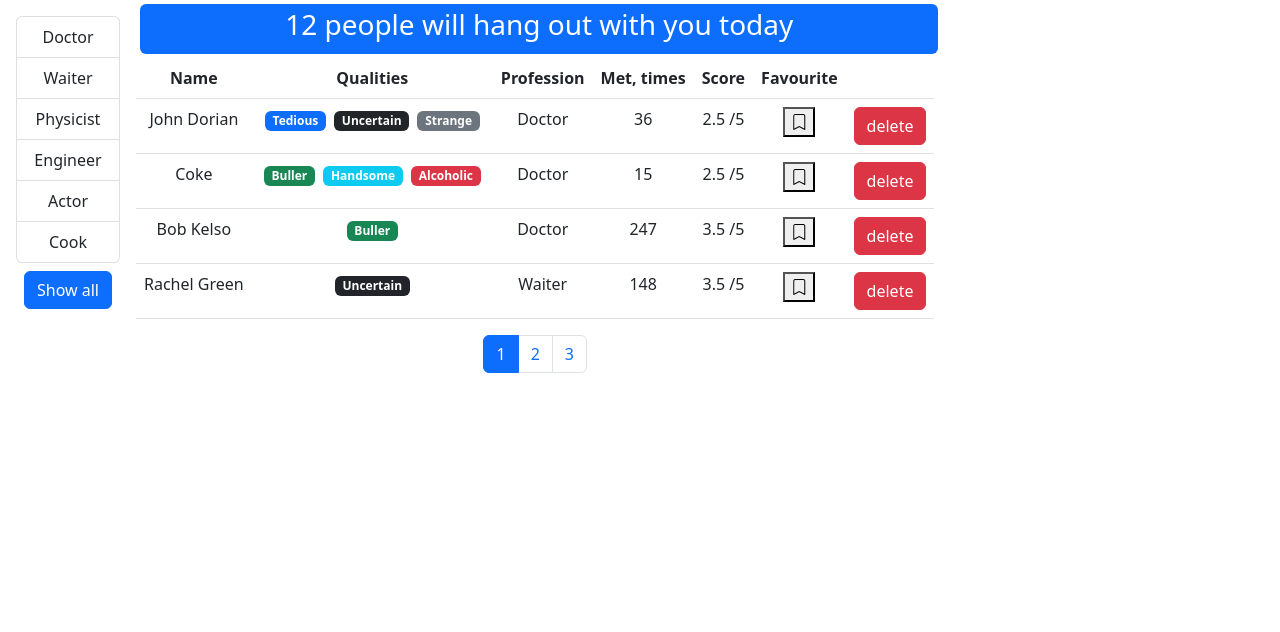
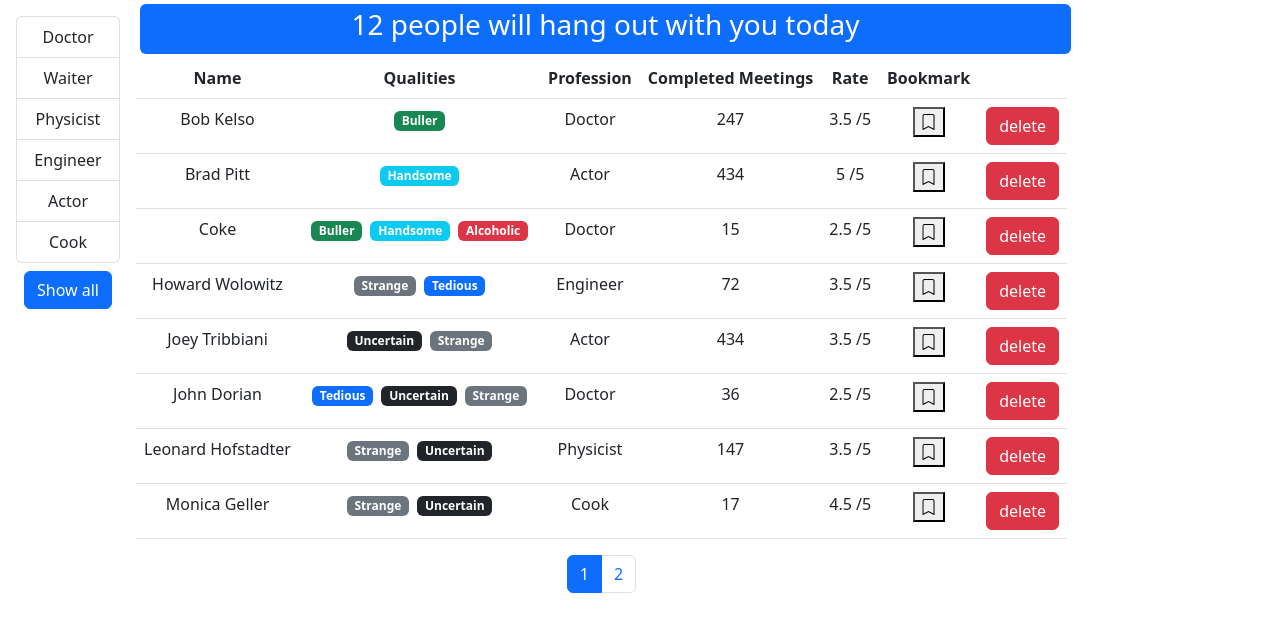
Before and after one commit to Aleksei-code/fast_dating-react_project, a React (Create React App) app: page /users in a window 1280 px wide. Shown: the top 632 px of the page. Built offline with nearby package versions, Linux system fonts and the light colour scheme.

Commit message:
add table filter

```diff
--- a/src/App.jsx
+++ b/src/App.jsx
@@ -8,7 +8,7 @@ function App() {
     useEffect(() => {
         api.users.fetchAll().then((data) => setUsers(data));
     }, []);
-    const pageSize = 4;
+    const pageSize = 8;
 
     const handleDeleteUser = (id) => {
         setUsers(users.filter((user) => user._id !== id));
--- a/src/components/users.jsx
+++ b/src/components/users.jsx
@@ -1,16 +1,18 @@
 import React, { useState, useEffect } from "react";
 import { paginate } from "../utils/paginate";
 import Pagination from "./pagination";
-import { User } from "./user";
 import PropTypes from "prop-types";
 import GroupList from "./grouplist";
 import api from "../api/index";
 import SearchStatus from "./searchStatus";
+import UsersTable from "./usersTable";
+import _ from "lodash";
 
 const Users = ({ users: allUsers, pageSize, ...rest }) => {
     const [currentPage, setCurrentPage] = useState(1);
     const [professions, setProfession] = useState();
     const [selectedProf, setSelectedProf] = useState(null);
+    const [sortBy, setSortBy] = useState({ iter: "name", order: "asc" });
 
     const handlePageChange = (pageIndex) => {
         setCurrentPage(pageIndex);
@@ -46,9 +48,15 @@ const Users = ({ users: allUsers, pageSize, ...rest }) => {
           )
         : allUsers;
 
+    const handleSort = (item) => {
+        console.log(item);
+        setSortBy(item);
+    };
+
+    const sortedUsers = _.orderBy(allUsers, [sortBy.iter], [sortBy.order]);
+
     const totalUsers = filteredUsers.length;
-
-    const usersCrop = paginate(filteredUsers, currentPage, pageSize);
+    const usersCrop = paginate(sortedUsers, currentPage, pageSize);
 
     return (
         <div className="d-flex">
@@ -72,24 +80,12 @@ const Users = ({ users: allUsers, pageSize, ...rest }) => {
             <div className="d-flex flex-column">
                 <SearchStatus totalUsers={totalUsers} />
                 {totalUsers > 0 && (
-                    <table className="table">
-                        <thead>
-                            <tr>
-                                <th scope="col">Name</th>
-                                <th scope="col">Qualities</th>
-                                <th scope="col">Profession</th>
-                                <th scope="col">Met, times</th>
-                                <th scope="col">Score</th>
-                                <th scope="col">Favourite</th>
-                                <th />
-                            </tr>
-                        </thead>
-                        <tbody>
-                            {usersCrop.map((user) => (
-                                <User {...rest} {...user} key={user._id} />
-                            ))}
-                        </tbody>
-                    </table>
+                    <UsersTable
+                        users={usersCrop}
+                        onTableSort={handleSort}
+                        currentSort={sortBy}
+                        {...rest}
+                    />
                 )}
                 <div className="d-flex justify-content-center">
                     <Pagination
--- /dev/null
+++ b/src/components/usersTable.jsx
@@ -0,0 +1,59 @@
+import React from "react";
+import { User } from "./user";
+import PropTypes from "prop-types";
+
+const UsersTable = ({ users, currentSort, onTableSort, ...rest }) => {
+    const handleSort = (item) => {
+        currentSort.iter === item
+            ? onTableSort({
+                  ...currentSort,
+                  order: currentSort.order === "asc" ? "desc" : "asc"
+              })
+            : onTableSort({ iter: item, order: "asc" });
+    };
+    return (
+        <table className="table">
+            <thead>
+                <tr>
+                    <th onClick={() => handleSort("name")} scope="col">
+                        Name
+                    </th>
+                    <th onClick={() => handleSort("qualities")} scope="col">
+                        Qualities
+                    </th>
+                    <th
+                        onClick={() => handleSort("profession.name")}
+                        scope="col"
+                    >
+                        Profession
+                    </th>
+                    <th
+                        onClick={() => handleSort("completedMeetings")}
+                        scope="col"
+                    >
+                        Completed Meetings
+                    </th>
+                    <th onClick={() => handleSort("rate")} scope="col">
+                        Rate
+                    </th>
+                    <th onClick={() => handleSort("bookmark")} scope="col">
+                        Bookmark
+                    </th>
+                    <th onClick={() => handleSort()} />
+                </tr>
+            </thead>
+            <tbody>
+                {users.map((user) => (
+                    <User {...rest} {...user} key={user._id} />
+                ))}
+            </tbody>
+        </table>
+    );
+};
+UsersTable.propTypes = {
+    users: PropTypes.array.isRequired,
+    onTableSort: PropTypes.func.isRequired,
+    currentSort: PropTypes.object.isRequired
+};
+
+export default UsersTable;
```
